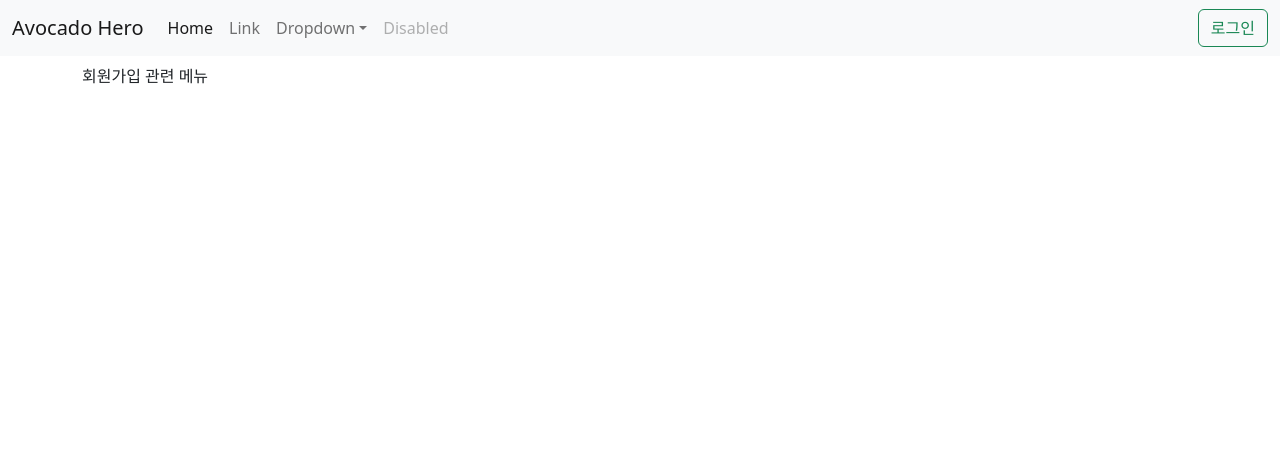
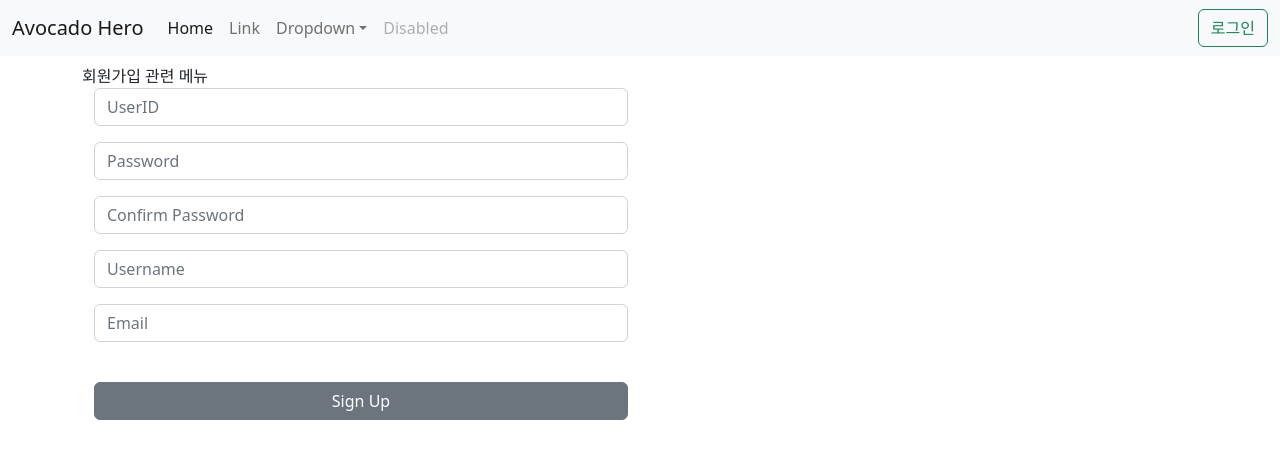
Before and after one commit to KGU-Team-Avocado/avocado-hero-web, a React (Create React App) app: page /signup in a window 1280 px wide. Shown: the top 458 px of the page. Built offline with nearby package versions, Linux system fonts and the light colour scheme.

Commit message:
회원가입 하는중

```diff
--- a/src/container/sign/sign_up/SignUpContainer.js
+++ b/src/container/sign/sign_up/SignUpContainer.js
@@ -1,7 +1,143 @@
+import Form from "react-bootstrap/Form";
+import Button from "react-bootstrap/Button";
+import Row from "react-bootstrap/Row";
+import Col from "react-bootstrap/Col";
+import Container from "react-bootstrap/Container";
+
+import React, { useState } from "react";
+
 const SignUpContainer = () => {
-    return(
-        <>회원가입 관련 메뉴</>
-    )
-}
+  const [userID, setUserId] = useState("");
+  const [password, setPassword] = useState("");
+  const [confirmPassword, setConfirmPassword] = useState("");
+  const [userName, setUserName] = useState("");
+  const [email, setEmail] = useState("");
+
+  const onUserIdHandler = (e) => {
+    setUserId(e.currentTarget.value);
+  };
+
+  const onPasswordHandler = (e) => {
+    setPassword(e.currentTarget.value);
+  };
+
+  const onConfirmPasswordHandler = (e) => {
+    setConfirmPassword(e.currentTarget.value);
+  };
+
+  const onUserNameHandler = (e) => {
+    setUserName(e.currentTarget.value);
+  };
+
+  const onEmailHandler = (e) => {
+    setEmail(e.currentTarget.value);
+  };
+
+  const onSubmit = (e) => {
+    e.preventDefault();
+
+    if (password !== confirmPassword) {
+      return alert("비밀번호 확인이 일치하지 않습니다.");
+    }
+  };
+
+  return (
+    <div
+      style={{
+        width: "50%",
+      }}
+    >
+      <>회원가입 관련 메뉴</>
+      <div className="sign_up">
+        <Container className="panel">
+          <Form>
+            <Form.Group
+              as={Row}
+              className="mb-3"
+              controlId="formPlaintextPassword"
+            >
+              <Col sm>
+                <Form.Control
+                  name="userID"
+                  type="text"
+                  placeholder="UserID"
+                  value={userID}
+                  onChange={onUserIdHandler}
+                />
+              </Col>
+            </Form.Group>
+
+            <Form.Group
+              as={Row}
+              className="mb-3"
+              controlId="formPlaintextPassword"
+            >
+              <Col sm>
+                <Form.Control
+                  name="password"
+                  type="password"
+                  placeholder="Password"
+                  value={password}
+                  onChange={onPasswordHandler}
+                />
+              </Col>
+            </Form.Group>
+
+            <Form.Group
+              as={Row}
+              className="mb-3"
+              controlId="formPlaintextPassword"
+            >
+              <Col sm>
+                <Form.Control
+                  name="confirmPassword"
+                  type="password"
+                  placeholder="Confirm Password"
+                  value={confirmPassword}
+                  onChange={onConfirmPasswordHandler}
+                />
+              </Col>
+            </Form.Group>
+
+            <Form.Group
+              as={Row}
+              className="mb-3"
+              controlId="formPlaintextPassword"
+            >
+              <Col sm>
+                <Form.Control
+                  name="userName"
+                  type="text"
+                  placeholder="Username"
+                  value={userName}
+                  onChange={onUserNameHandler}
+                />
+              </Col>
+            </Form.Group>
+
+            <Form.Group as={Row} className="mb-3" controlId="formBasicEmail">
+              <Col sm>
+                <Form.Control
+                  name="email"
+                  type="email"
+                  placeholder="Email"
+                  value={email}
+                  onChange={onEmailHandler}
+                />
+              </Col>
+            </Form.Group>
+            <br />
+
+            <div className="d-grid gap-1">
+              <Button variant="secondary" type="submit" onSubmit={onSubmit}>
+                Sign Up
+              </Button>
+            </div>
+          </Form>
+        </Container>
+      </div>
+    </div>
+  );
+};
 
 export default SignUpContainer;
```
